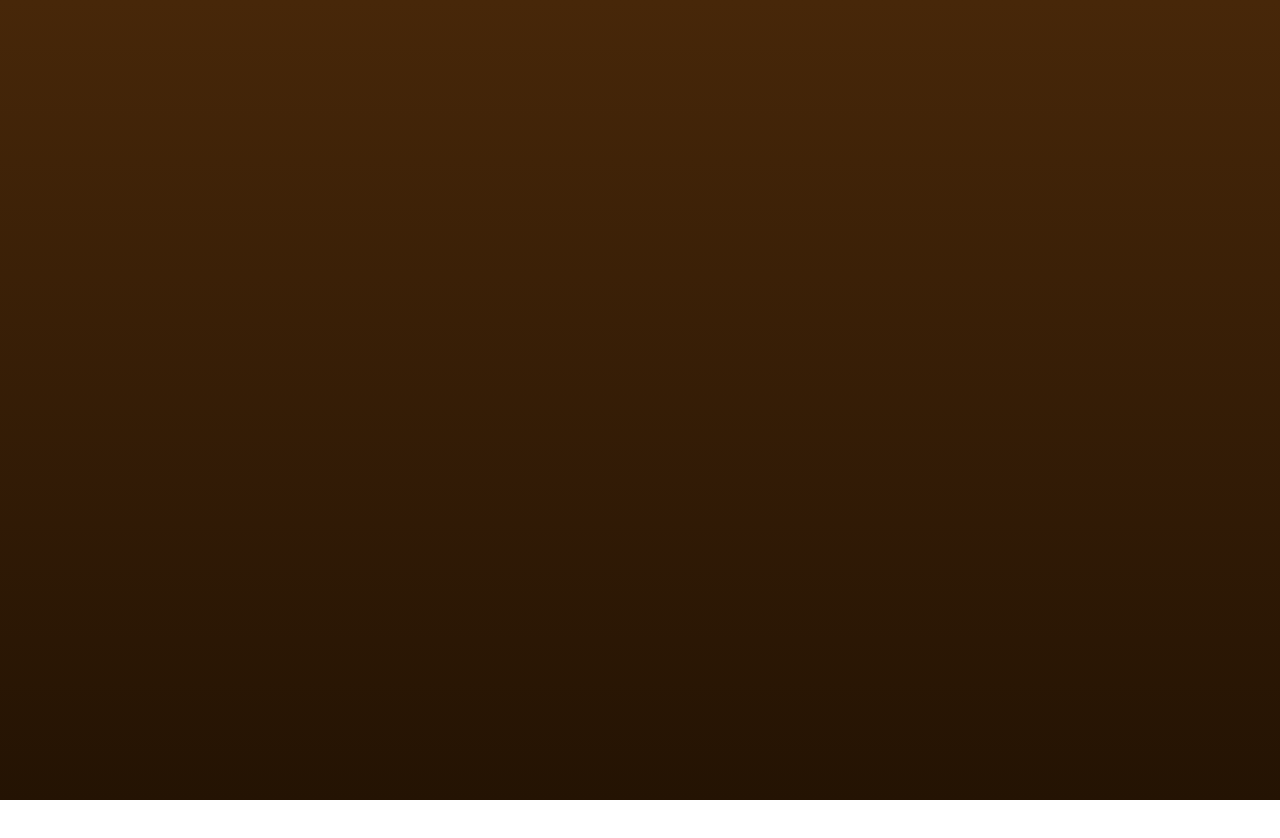
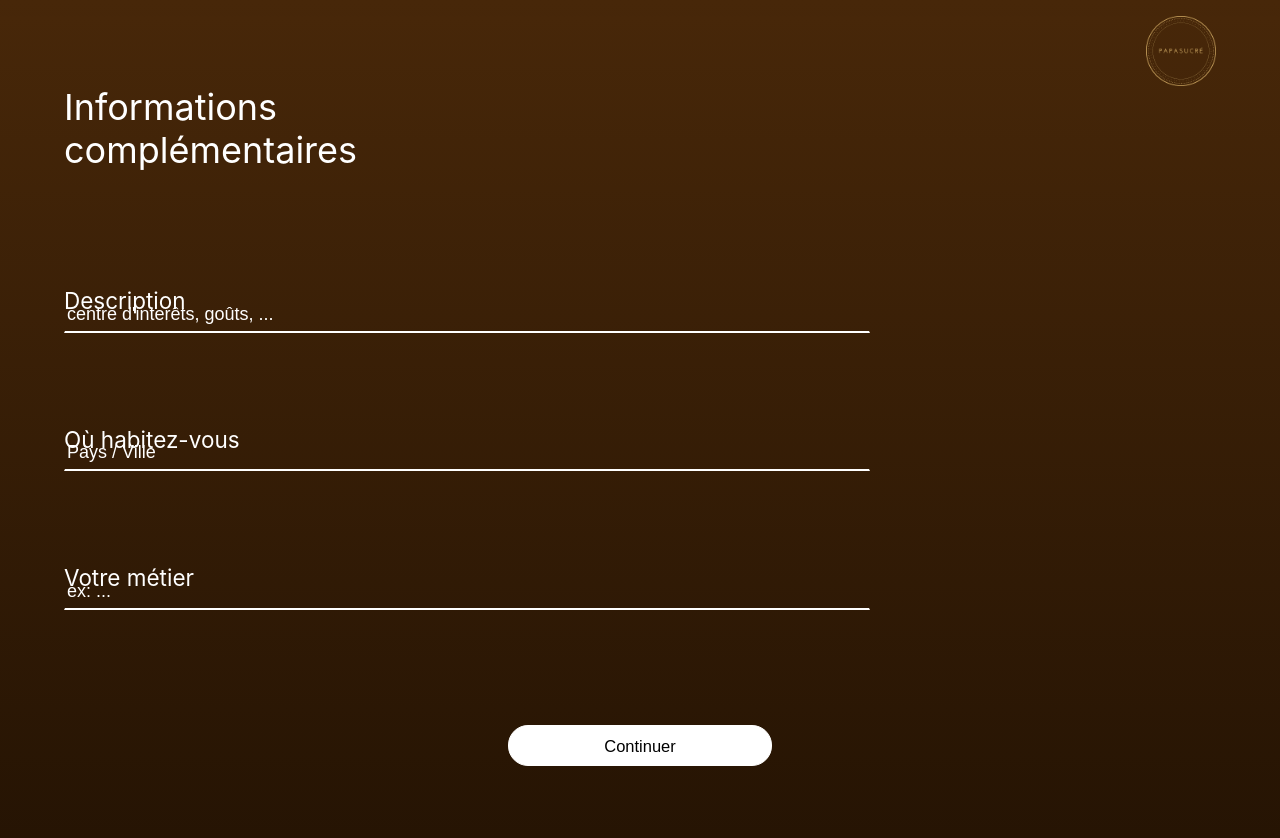
Before and after one commit to phromaj/papasucre, a Vue app in the folder papafront/: page /signup-profile in a window 1280 px wide. Before the commit this address had no page. Shown: the top 838 px of the page. Before the commit the page ends 800 px from the top, so only its background shows below. Built offline with nearby package versions, Linux system fonts and the light colour scheme.

Commit message:
form complete and fix signin css

```diff
--- a/papafront/src/router/index.js
+++ b/papafront/src/router/index.js
@@ -24,6 +24,11 @@ const router = createRouter({
       component: () => import("../views/SignUpInfoView.vue"),
     },
     {
+      path: "/signup-profile",
+      name: "signinprofile",
+      component: () => import("../views/SignUpProfileView.vue"),
+    },
+    {
       path: "/signin",
       name: "signin",
       component: () => import("../views/SignInView.vue"),
--- a/papafront/src/stores/signupform.js
+++ b/papafront/src/stores/signupform.js
@@ -36,7 +36,7 @@ export const useSignUpForm = defineStore("signupform", {
           email: this.email,
           password: this.password,
           location: this.location,
-          birth_date: new Date(),
+          birth_date: Date.parse(this.birth_date),
           age: this.age,
           job: this.job,
           description: this.description,
--- a/papafront/src/views/SignInView.vue
+++ b/papafront/src/views/SignInView.vue
@@ -48,7 +48,9 @@ import { Icon } from "@iconify/vue";
         <div id="pwdForget">
           <a href=""><p>Mot de passe oublié ?</p></a>
         </div>
-        <button type="submit" id="buttonConnect">Connexion</button>
+        <div id="loginButton">
+          <button type="submit" id="buttonConnect">Connexion</button>
+        </div>
       </form>
     </div>
   </div>
@@ -99,11 +101,11 @@ export default {
 
 .email,
 .password {
-  width: 100%;
+  width: 70%;
   display: flex;
   flex-direction: column;
-  justify-content: flex-start;
-  margin-bottom: 2em;
+  justify-content: center;
+  margin: 0 auto 2em auto;
 }
 
 .input {
@@ -139,6 +141,11 @@ export default {
   color: #fff;
 }
 
+#loginButton {
+  display: flex;
+  justify-content: center;
+  margin-bottom: 2em;
+}
 #buttonConnect {
   text-decoration: none;
   border: 1px solid #fff;
--- a/papafront/src/views/SignUpInfoView.vue
+++ b/papafront/src/views/SignUpInfoView.vue
@@ -1,7 +1,3 @@
-<script setup>
-
-</script>
-
 <template>
   <body>
     <div class="signin">
@@ -15,7 +11,7 @@
         <form @submit.prevent="submitForm">
           <input
             class="text-input"
-            v-model="full_name"
+            v-model="name"
             type="text"
             maxlength="30"
             placeholder="Nom Prénom"
@@ -54,7 +50,7 @@
               <input
                 type="date"
                 class="datepicker-input"
-                v-model="user_birthdate"
+                v-model="birth_date"
               />
             </span>
             <p>Votre âge sera visible par tous.</p>
@@ -69,16 +65,25 @@
 </template>
 
 <script>
+import { useSignUpForm } from "../stores/signupform";
+import { required, } from "@vuelidate/validators";
+import useVuelidate from "@vuelidate/core";
 export default {
+  setup() {
+        // instancie le store
+        const store = useSignUpForm();
+        return {
+            v$: useVuelidate(),
+            store,
+        };
+    },
     data() {
         return {
-      full_name: "",
-      email: "",
-      password: "",
-      gender: "",
-      user_birthdate: "",
+          name: "",
+          sex: "",
           femaleActive: false,
           maleActive: false,
+          birth_date: "",
         };
     },
   methods: {
@@ -90,30 +95,29 @@ export default {
         this.maleActive = true;
         this.femaleActive = false;
       }
-      this.gender = event.target.value;
+      this.sex = event.target.value;
     },
-    toggleAndChooseGender() {},
     // submit the form to our backend api
-    async submitForm() {
-      await fetch("http://127.0.0.1:8000/users", {
-        method: "POST",
-        headers: { "Content-Type": "application/json" },
-
-        // pass in the information from our form
-        body: JSON.stringify({
-          name: this.full_name,
-          username: "string",
-          email: "string",
-          password: "string",
-          location: "string",
-          birth_date: new Date(this.user_birthdate),
-          age: 0,
-          job: "string",
-          phone_number: "string",
-          sex: this.gender,
-        }),
+    submitForm() {
+      this.v$.$touch();
+      if (this.v$.$error) return;
+      // complète l'utilisateur dans le store au fur et au mesure
+      this.store.$patch((state) => {
+          (state.name = this.name), (state.sex = this.sex), (state.birth_date = this.birth_date);
       });
+      console.log(this.store.$state);
+      // methode pour poster un utilisateur dans l'api
+      this.$router.push("/signup-profile");
     },
+  },
+  validations() {
+    return {
+      name: { required },
+      sex: { required },
+      femaleActive: false,
+      maleActive: false,
+      birth_date: { required },
+    };
   },
 };
 </script>
--- a/papafront/src/views/SignUpMailView.vue
+++ b/papafront/src/views/SignUpMailView.vue
@@ -104,7 +104,6 @@ export default {
       });
       console.log(this.store.$state);
       // methode pour poster un utilisateur dans l'api
-      this.store.postUser();
       this.$router.push("/signup-info");
     },
   },
--- /dev/null
+++ b/papafront/src/views/SignUpProfileView.vue
@@ -0,0 +1,166 @@
+<template>
+    <div>
+        <body>
+            <div class="signup">
+                <div id="logo">
+                    <img src="../assets/PAPASUCRE.png" alt="papasucre-logo" />
+                </div>
+                <div class="information">
+                    <div id="title">
+                        <h1>Informations complémentaires</h1>
+                    </div>
+                    <form @submit.prevent="submitForm">
+                        <div class="description">
+                            <div class="descriptionTitle">
+                                <h2>Description</h2>
+                            </div>
+                            <input v-model="description" type="text" placeholder="centre d'interêts, goûts, ...">
+                        </div>
+                        <div class="location">
+                            <div class="locationTitle">
+                                <h3>Où habitez-vous</h3>
+                            </div>
+                            <input v-model="location" type="text" placeholder="Pays / Ville">
+                        </div>
+                        <div class="job">
+                            <div class="jobTitle">
+                                <h4>Votre métier</h4>
+                            </div>
+                            <input v-model="job" type="text" placeholder="ex: ... ">
+                        </div>
+                        <div class="continueButton">
+                            <button type="submit" class="continue">
+                                <span>Continuer</span>
+                            </button>
+                        </div>
+                    </form>
+                </div>
+            </div>
+        </body>
+    </div>
+</template>
+<script>
+import { useSignUpForm } from "../stores/signupform";
+import { required, } from "@vuelidate/validators";
+import useVuelidate from "@vuelidate/core";
+export default {
+    setup() {
+        // instancie le store
+        const store = useSignUpForm();
+        return {
+            v$: useVuelidate(),
+            store,
+        };
+    },
+    data() {
+        return {
+        description: "",
+        location: "",
+        job: "",
+        };
+    },
+    methods:{
+        // submit the form to our backend api
+        submitForm() {
+            this.v$.$touch();
+            if (this.v$.$error) return;
+            // complète l'utilisateur dans le store au fur et au mesure
+            this.store.$patch((state) => {
+                (state.description = this.description), (state.location = this.location), (state.job = this.job);
+            });
+            console.log(this.store.$state);
+            // methode pour poster un utilisateur dans l'api
+            this.store.postUser();
+            this.$router.push("/signin");
+        },
+    },
+    validations() {
+        return {
+        description: { required },
+        location: { required },
+        job: { required },
+        };
+    },
+}
+</script>
+
+<style scoped>
+    body{
+        padding-left: 5%;
+        padding-right: 5%;
+    }
+    /** title */
+    h2,h3,h4 {
+        font-size: 1.5em;
+        line-height: 1.3em;
+        vertical-align: middle;
+    }
+    #title {
+        width: 25%;
+        color: rgb(255, 255, 255);
+        height: 6em;
+        line-height: 1.2;
+        font-size: 18px;
+    }
+    .descriptionTitle, .locationTitle, .jobTitle {
+        padding-top: 3%;
+        width: 65%;
+        color: rgb(255, 255, 255);
+        height: 3em;
+        line-height: 1.2;
+    }
+
+    /** div form */
+    .description, .location, .job{
+        padding-top: 5%;
+    }
+    /** logo css */
+    #logo {
+        width: 100%;
+        margin-top: 1rem;
+        display: flex;
+        justify-content: flex-end;
+    }
+    #logo img {
+        width: 70px;
+        height: 70px;
+    }
+
+    /** input description */
+    input {
+        background-color: transparent;
+        border: 1px solid transparent;
+        border-bottom: 2px solid rgb(255, 255, 255);
+        width: 70%;
+        height: 2em;
+        color: white;
+        font-size: 1.2em;
+    }
+    input::placeholder {
+        color: white;
+        font-size: 1em;
+    }
+    input:focus {
+        outline: none;
+    }
+
+    /** continue button */
+    .continueButton {
+        width: 100%;
+        padding-top: 10%;
+        padding-bottom: 10%;
+        display: flex;
+        justify-content: center;
+    }
+    .continue {
+        cursor: pointer;
+        text-decoration: none;
+        border: 1px solid #fff;
+        border-radius: 20px;
+        width: 16em;
+        height: 2.5em;
+        background-color: #fff;
+        font-size: 1.1em;
+        line-height: 1.7em;
+    }
+</style>
```
Lines whose indentation alone changed are shown as unchanged.
